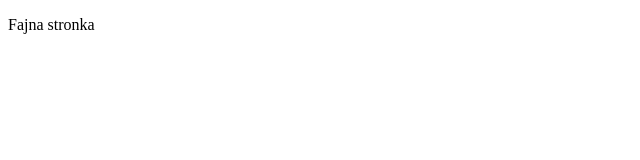
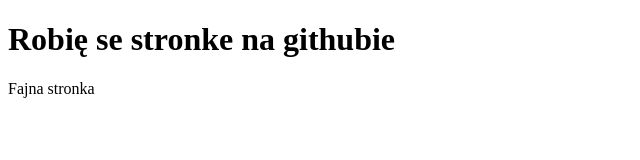
Before and after one commit to emilblef/nauka-gita2, a plain HTML site: page index.html in a window 1280 px wide. Shown: the whole page, without its empty margins (0-640 px from the left). Drawn offline with Linux system fonts and the light colour scheme.

Commit message:
Update index.html

```diff
--- a/index.html
+++ b/index.html
@@ -1,9 +1,11 @@
 <!DOCTYPE html>
 <html>
 	<head>
+		<meta charset="UTF-8">
 		<title>Stronka</title>
 	</head>
 	<body>
+		<h1>Robię se stronke na githubie</h1>
 		<p>Fajna stronka</p>
 	</body>
 </html>
```
